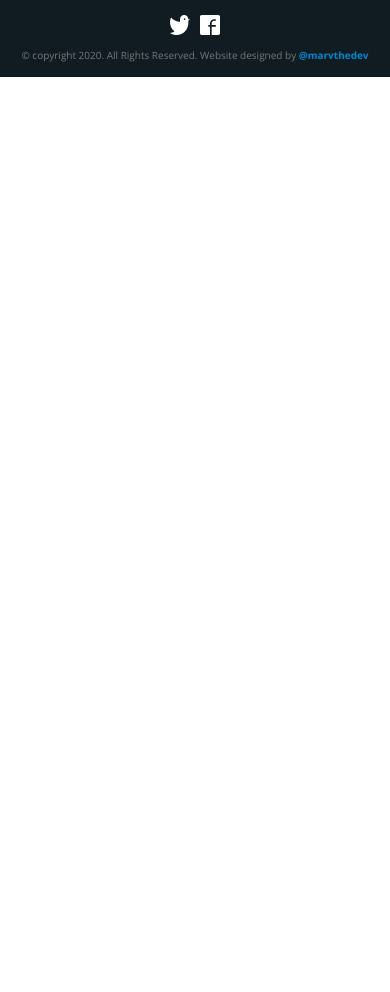
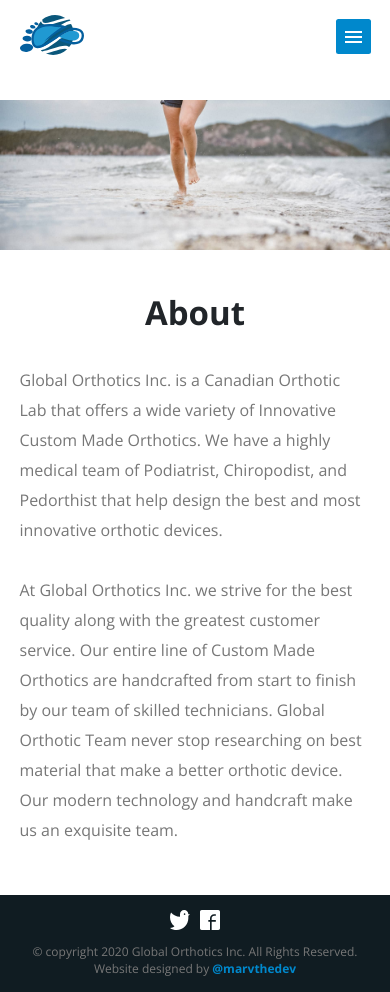
Before and after one commit to marvthedev/globalorthoticsinc, a Nuxt app: page /about.vue in a window 390 px wide. Before the commit the page ends 844 px from the top, so only its background shows below. Built offline with nearby package versions, Linux system fonts and the light colour scheme.

Commit message:
Created about page. Mobile first.

```diff
--- a/components/Foot.vue
+++ b/components/Foot.vue
@@ -2,27 +2,47 @@
   <footer class="footer">
     <div class="footer__copyright">
       <div class="footer__copyright-social">
+        <!-- Twitter Social Icon -->
         <a
           href="http://www.twitter.com/marvthedev"
           class="footer__copyright-social-link"
         >
-          <img
-            src="~/assets/svg/footer/twitter.svg"
-            class="footer__copyright-social-icon"
-          />
+          <svg
+            class="footer__copyright-social-icon footer__copyright-social-icon-twitter"
+            viewBox="0 0 250 250"
+            xmlns="http://www.w3.org/2000/svg"
+            clip-rule="evenodd"
+            stroke-linejoin="round"
+            stroke-miterlimit="2"
+          >
+            <path
+              d="M229.166 52.081C229.166 23.316 205.85 0 177.084 0 148.316 0 125 23.316 125 52.081v31.25c-45.066 0-85.328-20.465-112.081-52.569C-14.2 90.334 2.787 161.744 55.512 202.444 40.772 215.659 21.341 223.756 0 223.756 23.631 240.253 52.328 250 83.334 250c80.554 0 145.832-65.306 145.832-145.834v-31.25L250 52.081h-20.834zM182.281 62.5c-5.737 0-10.406-4.659-10.406-10.419 0-5.756 4.669-10.415 10.406-10.415 5.76 0 10.428 4.659 10.428 10.415 0 5.76-4.668 10.419-10.428 10.419z"
+            />
+          </svg>
         </a>
+
+        <!-- Facebook Social Icon -->
         <a
           href="http://www.facebook.com/marvthedev"
           class="footer__copyright-social-link"
         >
-          <img
-            src="~/assets/svg/footer/facebook.svg"
-            class="footer__copyright-social-icon"
-          />
+          <svg
+            class="footer__copyright-social-icon footer__copyright-social-icon-facebook"
+            viewBox="0 0 250 250"
+            xmlns="http://www.w3.org/2000/svg"
+            clip-rule="evenodd"
+            stroke-linejoin="round"
+            stroke-miterlimit="2"
+          >
+            <path
+              d="M229.166 0H20.834C9.378 0 0 9.378 0 20.834v208.332C0 240.622 9.378 250 20.834 250H125V145.834h-20.834V125H125v-20.834c0-28.766 23.325-52.082 52.084-52.082h20.832v20.832h-20.832c-17.253 0-31.25 13.99-31.25 31.25V125h52.082v20.834h-52.082V250h83.332c11.456 0 20.834-9.378 20.834-20.834V20.834C250 9.378 240.622 0 229.166 0z"
+            />
+          </svg>
         </a>
       </div>
       <p class="footer__copyright-txt">
-        © copyright 2020. All Rights Reserved. Website designed by
+        © copyright 2020 Global Orthotics Inc. All Rights Reserved. Website
+        designed by
         <a href="https://www.marvthe.dev" class="footer__copyright-link"
           >@marvthedev</a
         >
@@ -33,8 +53,12 @@
 
 <style lang="scss">
 .footer {
+  position: relative;
+  bottom: 0;
+  left: 0;
   padding: 0 5%;
   background: #101c22;
+  width: 100%;
   &__copyright {
     display: flex;
     flex-direction: column;
@@ -44,12 +68,22 @@
       color: $primary__color;
       font-weight: 700;
       cursor: pointer;
+      &:hover {
+        color: #0af;
+      }
     }
     &-social {
       display: flex;
       &-icon {
         cursor: pointer;
         height: 2rem;
+        fill: white;
+        &-twitter:hover {
+          fill: #1da1f2;
+        }
+        &-facebook:hover {
+          fill: #4267b2;
+        }
       }
       &-link {
         &:not(:first-child) {
@@ -59,7 +93,8 @@
     }
     &-txt {
       margin-top: 1rem;
-      font-size: 1rem;
+      font-size: 1.2rem;
+      text-align: center;
     }
   }
 }
--- a/components/TopNav.vue
+++ b/components/TopNav.vue
@@ -25,7 +25,7 @@
       </div>
     </div>
     <div v-show="menuOpened" class="nav__menu">
-      <nuxt-link to="/home" class="nav__menu-item">Home</nuxt-link>
+      <nuxt-link to="/" class="nav__menu-item">Home</nuxt-link>
       <nuxt-link to="/about" class="nav__menu-item">About</nuxt-link>
       <nuxt-link to="/home" class="nav__menu-item">Orthotics</nuxt-link>
     </div>
@@ -53,6 +53,7 @@ export default {
 
 <style lang="scss">
 .nav {
+  padding: 0 5%;
   display: flex;
   flex-direction: column;
   justify-content: center;
--- a/layouts/default.vue
+++ b/layouts/default.vue
@@ -5,16 +5,19 @@
 -->
 <template>
   <div>
+    <topNav />
     <Nuxt />
     <foot />
   </div>
 </template>
 
 <script>
+import topNav from '~/components/TopNav'
 import foot from '~/components/Foot'
 
 export default {
-  modules: {
+  components: {
+    topNav,
     foot
   }
 }
@@ -32,6 +35,10 @@ html {
   -moz-osx-font-smoothing: grayscale;
   -webkit-font-smoothing: antialiased;
   box-sizing: border-box;
+}
+
+body {
+  min-height: 100%;
 }
 
 *,
--- /dev/null
+++ b/pages/about.vue/index.vue
@@ -0,0 +1,45 @@
+<template>
+  <section class="about">
+    <img src="~/assets/img/about/feet-splash.jpg" class="about__img" />
+    <h1 class="about__title">About</h1>
+    <p class="about__txt">
+      Global Orthotics Inc. is a Canadian Orthotic Lab that offers a wide
+      variety of Innovative Custom Made Orthotics. We have a highly medical team
+      of Podiatrist, Chiropodist, and Pedorthist that help design the best and
+      most innovative orthotic devices.
+    </p>
+    <p class="about__txt">
+      At Global Orthotics Inc. we strive for the best quality along with the
+      greatest customer service. Our entire line of Custom Made Orthotics are
+      handcrafted from start to finish by our team of skilled technicians.
+      Global Orthotic Team never stop researching on best material that make a
+      better orthotic device. Our modern technology and handcraft make us an
+      exquisite team.
+    </p>
+  </section>
+</template>
+
+<style lang="scss">
+.about {
+  margin-top: 10rem;
+  padding-bottom: 5rem;
+  display: flex;
+  flex-direction: column;
+  align-items: center;
+  &__img {
+    width: 100%;
+    height: 15rem;
+    object-fit: cover;
+  }
+  &__title {
+    font-size: 3.3rem;
+    margin-top: 4rem;
+  }
+  &__txt {
+    margin-top: 3rem;
+    padding: 0 5%;
+    line-height: 3rem;
+    font-size: 1.6rem;
+  }
+}
+</style>
--- a/pages/index.vue
+++ b/pages/index.vue
@@ -1,6 +1,5 @@
 <template>
   <div class="index">
-    <topNav class="wrapper" />
     <homeHeader class="wrapper" />
     <section class="support">
       <h2 class="support__heading">
@@ -52,12 +51,10 @@
 </template>
 
 <script>
-import topNav from '~/components/TopNav'
 import homeHeader from '~/components/Home/header'
 
 export default {
   components: {
-    topNav,
     homeHeader
   }
 }
@@ -77,7 +74,7 @@ export default {
     width: 90%;
     line-height: 3.3rem;
     position: relative;
-    top: 3.2rem;
+    top: 2.5rem;
     font-size: 2.2rem;
     & span {
       font-weight: 400;
```
Also changed, not shown: assets/img/about/feet-splash.jpg (added), assets/svg/footer/facebook.svg.
